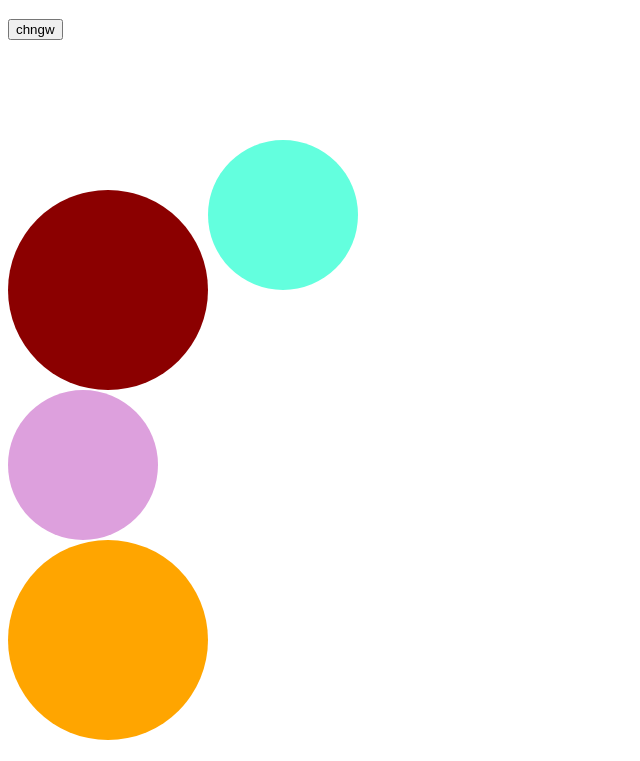
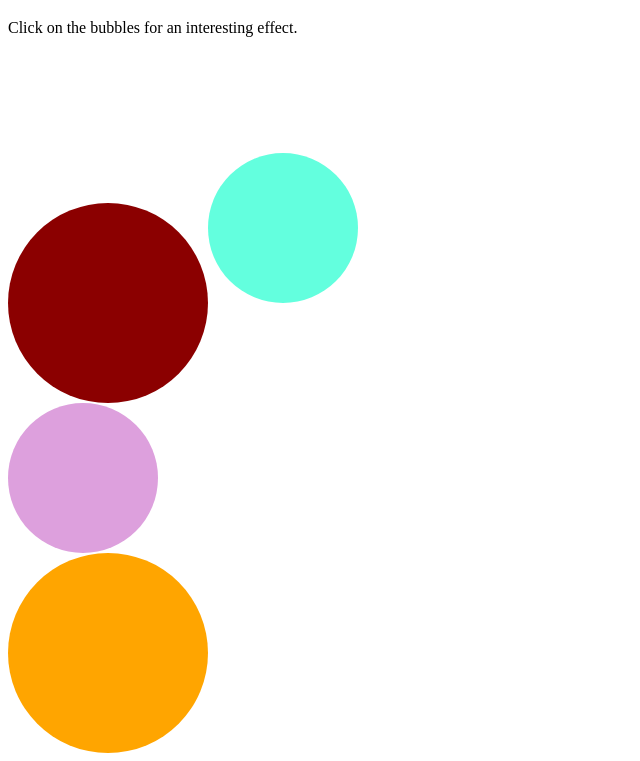
Before and after one commit to Jones-Jenni/Test, a plain HTML site: page BubbleProject.html in a window 1280 px wide. Both pictures are taken after a click on the element 108 px from the left and 700 px from the top of the page. Shown: the part 61-822 px from the top of the page, without its empty margins (0-640 px from the left). Drawn offline with Linux system fonts and the light colour scheme.

Commit message:
GRADE ME

```diff
--- a/BubbleProject.html
+++ b/BubbleProject.html
@@ -3,6 +3,7 @@
 <script src="index.js"></script>
 <head>
 <style>
+ /*CSS3 Animation*/
  #cir1 {
         width: 150px;
         height: 150px;
@@ -33,8 +34,9 @@
         100% {background-color: paleturquoise; left: 0px; top: 0px;}
     }
 
-//    .cir2:hover {
-//    }
+     /*CSS3 Transition*/
+    .cir2:hover {
+    }
 
     div#cir2 {
       width: 200px;
@@ -45,13 +47,13 @@
       -webkit-transition: opacity 10s, -webkit-transform 10s;
       transition: opacity 10s, transform 10s;
     }
-
     div#cir2:hover {
       opacity: 0.5;
       -webkit-transform: translate(300px, 300px);
       transform: translate(300px, 300px);
     }
 
+    /*CSS3 Animation triggered by Javascript*/
     #cir3 {
         width: 150px;
         height: 150px;
@@ -76,10 +78,10 @@
         100% {background-color: plum; left: 0px; top: 0px;}
     }
 
-    //    .cir4:hover {
-//    }
-
-    .circle4 {
+    .cir4:hover {
+    }
+     /*CSS3 Transition triggered with Javascript*/
+    #cir4 {
         width: 200px;
         height: 200px;
         background: orange;
@@ -92,13 +94,16 @@
 </style>
 
 <script>
+    //Javascript to trigger transition
+    function circleChange(){
+        var elem = document.getElementById("cir4");
+        if (elem.style.opacity < 1)
+          elem.style.opacity = 1;
+        else
+            elem.style.opacity = 0.5;
+    }
 
-    function circleMove(){
-        var elem = document.getElementById(cir4);
-    //    elem.style.transition = "background 10.0s ease-in 0s";
-     //   elem.style.background.color = 'green';
-        elem.style.opacity = 0;
-    }
+
 </script>
 
 </head>
@@ -106,18 +111,17 @@
 
 
 <h1>Bubbles Bubbles Everywhere</h1>
-        <button onclick="circleMove();">chngw</button>
+<p>Click on the bubbles for an interesting effect.</p>
 <div id="cir1";></div>
 <div id="cir2";></div>
 <div id="cir3";></div>
-<div id="cir4" class="circle4";></div>
+<div id="cir4"; onclick="circleChange()";></div>
 
 <script>
+   //Javascript to trigger animation
    cir3.addEventListener("click", function(){
        cir3.style.animation = "circle3 10s infinite";
     });
-
-
 </script>
 
 </body>
```
Lines whose indentation alone changed are shown as unchanged.
